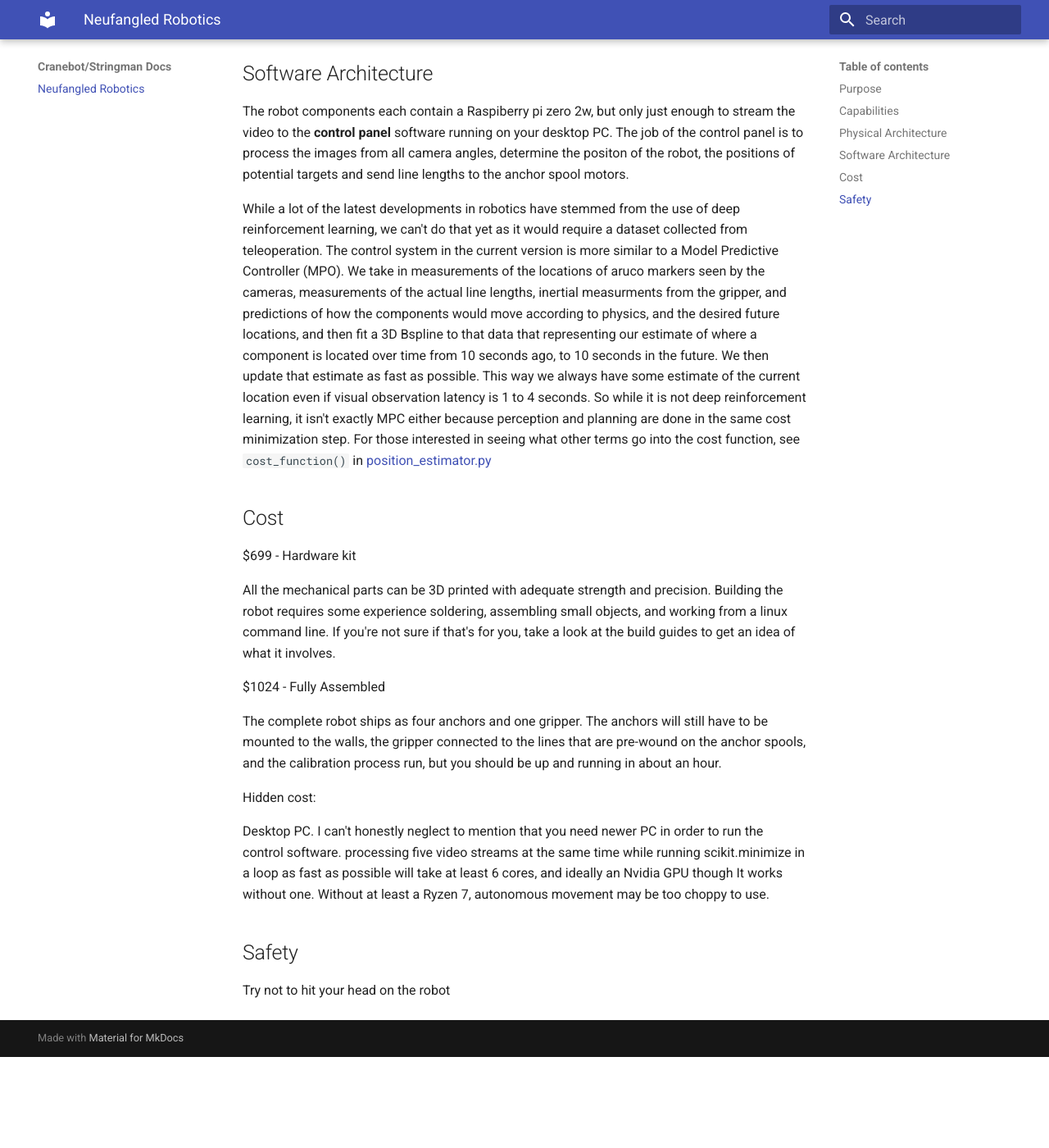
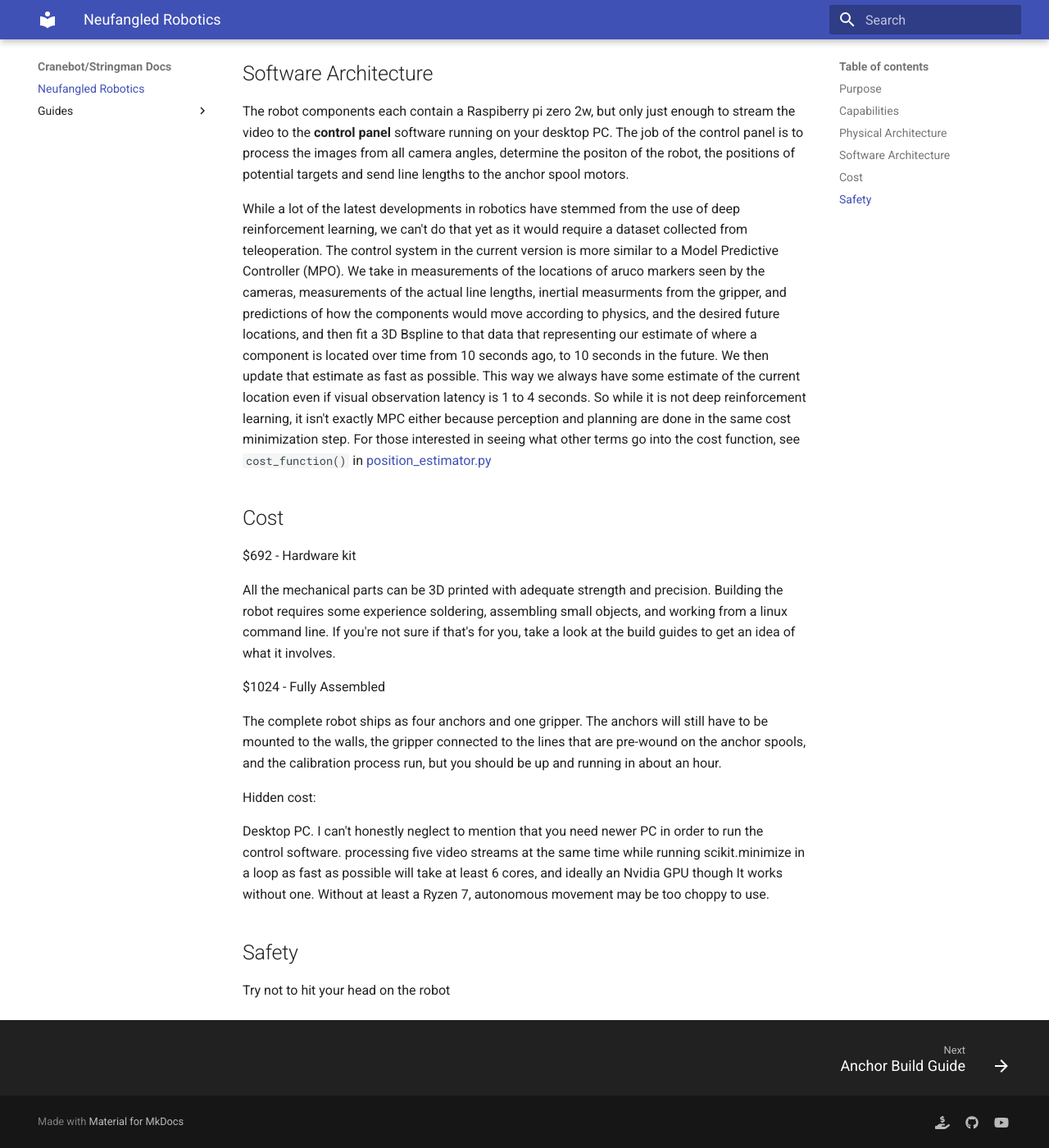
Before and after one commit to nhnifong/neufangled-site, an MkDocs documentation site: the page built from docs/index.md, in a window 1280 px wide and 1400 px high, scrolled down 1401 px. Shown: the whole window at 82% size. Built offline with MkDocs 1.6.1 and Material for MkDocs 9.7.7, drawn with Linux system fonts in a browser that asks for light colours; before the commit the page ends 2690 px from its top, so only the background shows below that.

Commit message:
Guide pages, social links

```diff
--- /dev/null
+++ b/docs/Guides/anchor_build_guide.md
@@ -0,0 +1,3 @@
+# Anchor Build Guide
+
+Pilot run
--- /dev/null
+++ b/docs/Guides/gripper_build_guide.md
@@ -0,0 +1,3 @@
+# Gripper Build Guide
+
+Pilot run
--- a/docs/index.md
+++ b/docs/index.md
@@ -36,7 +36,7 @@ We take in measurements of the locations of aruco markers seen by the cameras, m
 ## Cost
 
 
-$699 - Hardware kit
+$692 - Hardware kit
 
 All the mechanical parts can be 3D printed with adequate strength and precision.
 Building the robot requires some experience soldering, assembling small objects, and working from a linux command line. If you're not sure if that's for you, take a look at the build guides to get an idea of what it involves.
--- a/mkdocs.yml
+++ b/mkdocs.yml
@@ -2,3 +2,13 @@ site_name: Cranebot/Stringman Docs
 site_url: https://nhnifong.github.io/neufangled-site
 theme:
   name: material
+  features:
+    - navigation.footer
+extra:
+  social:
+    - icon: fontawesome/solid/hand-holding-dollar
+      link: https://ko-fi.com/neufangled
+    - icon: fontawesome/brands/github
+      link: https://github.com/nhnifong/cranebot3-firmware/tree/main
+    - icon: fontawesome/brands/youtube
+      link: https://www.youtube.com/@overengineer7691
```
Also changed, not shown: docs/Guides/desktop_setup_guide.md (added, +3 -0 lines), docs/Guides/installation_guide.md (added, +5 -0 lines).
